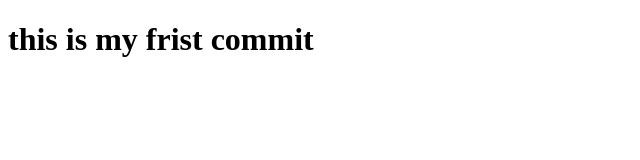
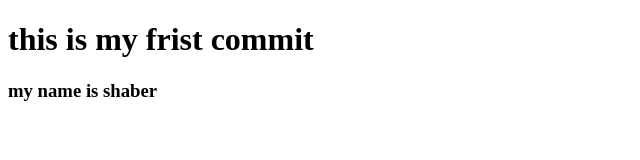
Before and after one commit to MD-SHABER/frist, a website: page index.html in a window 1280 px wide. Shown: the whole page, without its empty margins (0-640 px from the left). Drawn offline with Linux system fonts and the light colour scheme.

Commit message:
frist-commit

```diff
--- a/index.html
+++ b/index.html
@@ -8,6 +8,7 @@
 </head>
 <body>
    <h1>this is my frist commit</h1>
+   <h3>my name is shaber</h3>
     <script src="index.js"></script>
 </body>
 </html>
```
